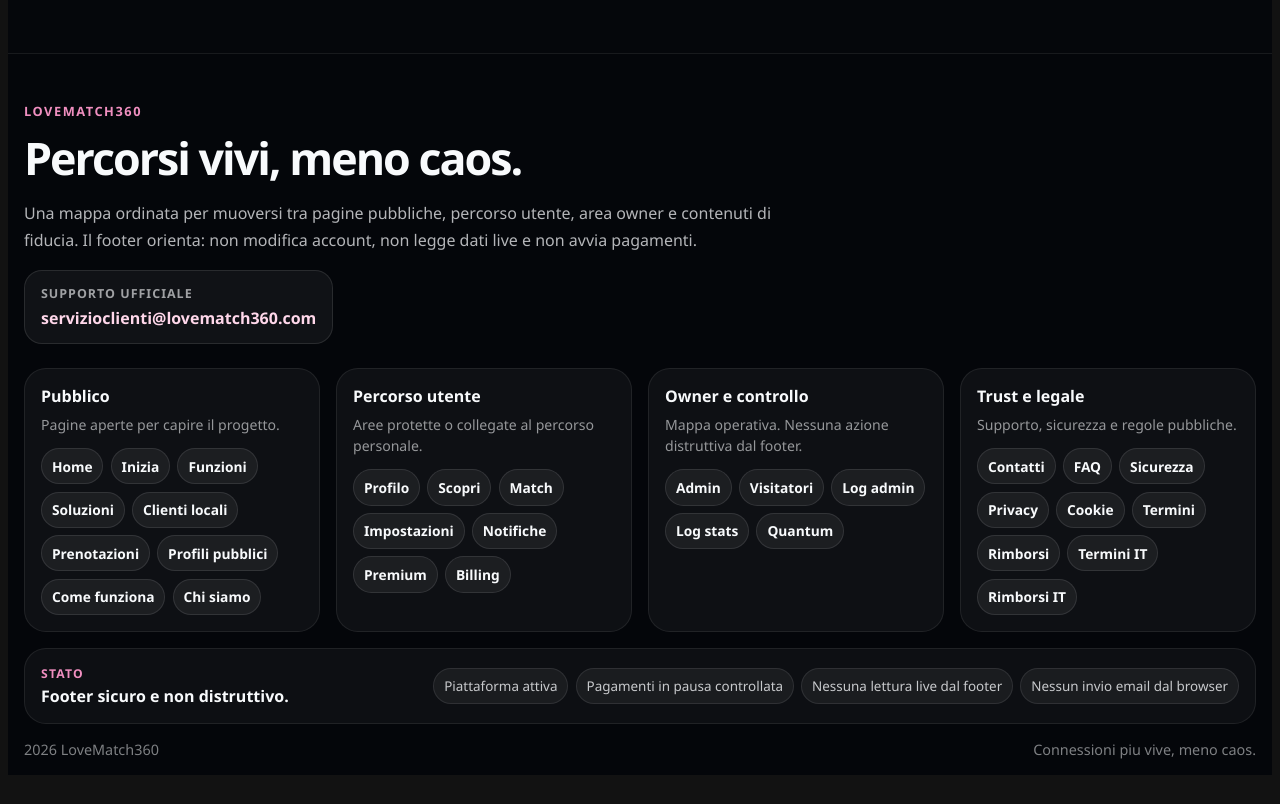
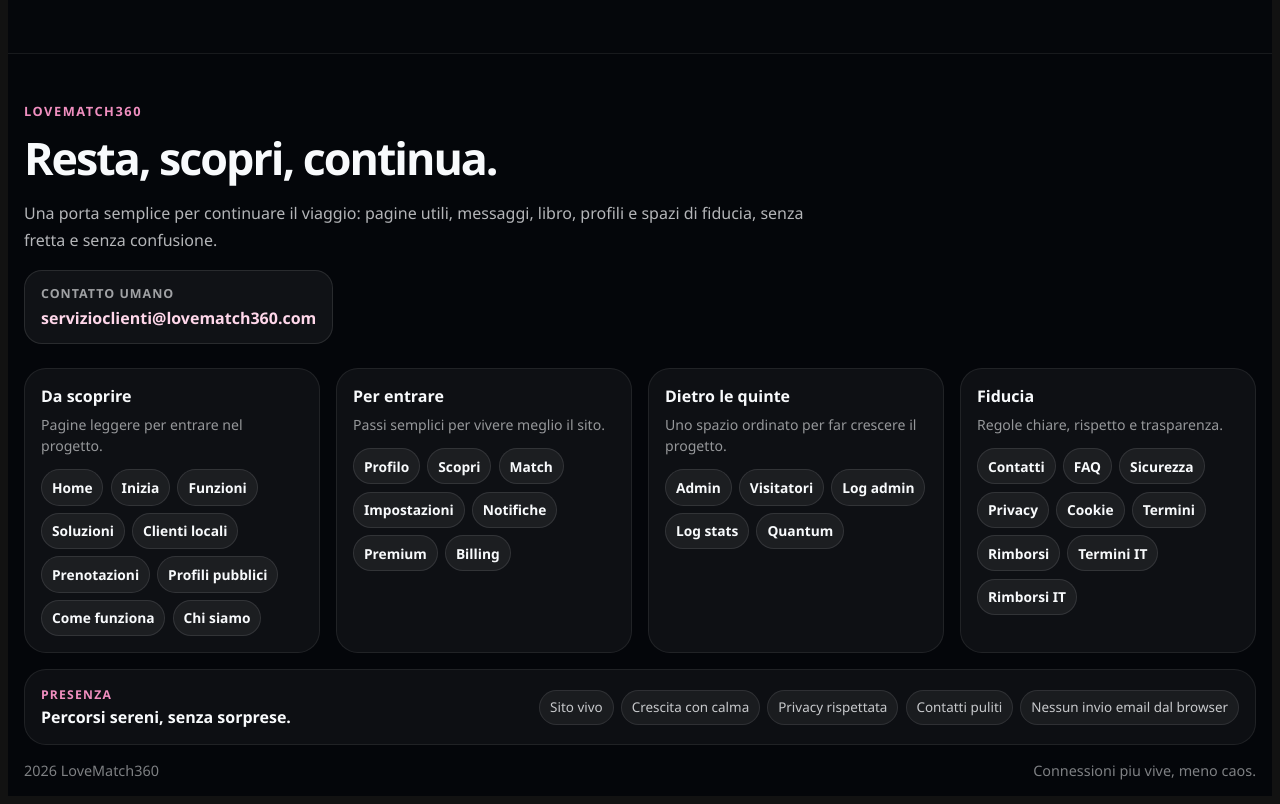
Before and after one commit to ciuval/lm360-admin-prod, a React (Vite) app: page / in a window 1280 px wide. Shown: the part 1300-2104 px from the top of the page. Before the commit the page ends 2083 px from the top, so only its background shows below. Built offline with nearby package versions, Linux system fonts and the light colour scheme; no server answers.

Commit message:
Refresh messages page copy

```diff
--- a/src/AppShell.jsx
+++ b/src/AppShell.jsx
@@ -71,8 +71,8 @@ function getCurrentSection(pathname, isAuthed, tier) {
     return {
       label: "Home",
       helper: isAuthed
-        ? "Questa ÃƒÂ¨ la tua base: da qui puoi orientarti e ripartire pulito."
-        : "Questa ÃƒÂ¨ la porta d'ingresso: da qui inizi, capisci il percorso e scegli cosa fare.",
+        ? "Questa è la tua base: da qui puoi orientarti e ripartire pulito."
+        : "Questa è la porta d'ingresso: da qui inizi, capisci il percorso e scegli cosa fare.",
     };
   }
 
@@ -106,7 +106,7 @@ function getCurrentSection(pathname, isAuthed, tier) {
   if (pathname.startsWith("/messaggi")) {
     return {
       label: "Messaggi",
-      helper: "Qui trovi testi pubblici, idee condivisibili e percorsi umani.",
+      helper: "Qui trovi parole che emozionano, incuriosiscono e invitano a tornare.",
     };
   }
   if (pathname.startsWith("/scopri")) {
@@ -143,7 +143,7 @@ function getCurrentSection(pathname, isAuthed, tier) {
   if (pathname.startsWith("/quantum")) {
     return {
       label: "Quantum",
-      helper: "Qui vivi lÃ¢â‚¬â„¢area avanzata disponibile solo per i livelli abilitati.",
+      helper: "Qui vivi lââ‚¬â„¢area avanzata disponibile solo per i livelli abilitati.",
     };
   }
 
@@ -164,7 +164,7 @@ function getCurrentSection(pathname, isAuthed, tier) {
   if (pathname.startsWith("/checkout")) {
     return {
       label: "Checkout",
-      helper: "Qui trovi il passaggio di pagamento solo quando il percorso Premium ÃƒÂ¨ davvero attivo.",
+      helper: "Qui trovi il passaggio di pagamento solo quando il percorso Premium è davvero attivo.",
     };
   }
 
--- a/src/components/SiteFooter.jsx
+++ b/src/components/SiteFooter.jsx
@@ -1,7 +1,7 @@
 const linkGroups = [
   {
-    title: "Pubblico",
-    note: "Pagine aperte per capire il progetto.",
+    title: "Da scoprire",
+    note: "Pagine leggere per entrare nel progetto.",
     links: [
       { label: "Home", href: "#/" },
       { label: "Inizia", href: "#/welcome" },
@@ -15,8 +15,8 @@ const linkGroups = [
     ],
   },
   {
-    title: "Percorso utente",
-    note: "Aree protette o collegate al percorso personale.",
+    title: "Per entrare",
+    note: "Passi semplici per vivere meglio il sito.",
     links: [
       { label: "Profilo", href: "#/profilo" },
       { label: "Scopri", href: "#/scopri" },
@@ -28,8 +28,8 @@ const linkGroups = [
     ],
   },
   {
-    title: "Owner e controllo",
-    note: "Mappa operativa. Nessuna azione distruttiva dal footer.",
+    title: "Dietro le quinte",
+    note: "Uno spazio ordinato per far crescere il progetto.",
     links: [
       { label: "Admin", href: "#/admin" },
       { label: "Visitatori", href: "#/visitatori" },
@@ -39,8 +39,8 @@ const linkGroups = [
     ],
   },
   {
-    title: "Trust e legale",
-    note: "Supporto, sicurezza e regole pubbliche.",
+    title: "Fiducia",
+    note: "Regole chiare, rispetto e trasparenza.",
     links: [
       { label: "Contatti", href: "#/contatti" },
       { label: "FAQ", href: "#/faq" },
@@ -56,9 +56,10 @@ const linkGroups = [
 ];
 
 const statusItems = [
-  "Piattaforma attiva",
-  "Pagamenti in pausa controllata",
-  "Nessuna lettura live dal footer",
+  "Sito vivo",
+  "Crescita con calma",
+  "Privacy rispettata",
+  "Contatti puliti",
   "Nessun invio email dal browser",
 ];
 
@@ -69,16 +70,14 @@ export default function SiteFooter() {
         <section style={brandStyle} aria-labelledby="footer-brand-title">
           <p style={eyebrowStyle}>LoveMatch360</p>
           <h2 id="footer-brand-title" style={brandTitleStyle}>
-            Percorsi vivi, meno caos.
+            Resta, scopri, continua.
           </h2>
           <p style={brandTextStyle}>
-            Una mappa ordinata per muoversi tra pagine pubbliche, percorso utente,
-            area owner e contenuti di fiducia. Il footer orienta: non modifica account,
-            non legge dati live e non avvia pagamenti.
+            Una porta semplice per continuare il viaggio: pagine utili, messaggi, libro, profili e spazi di fiducia, senza fretta e senza confusione.
           </p>
 
           <div style={contactBoxStyle}>
-            <span style={contactLabelStyle}>Supporto ufficiale</span>
+            <span style={contactLabelStyle}>Contatto umano</span>
             <a href="mailto:servizioclienti@lovematch360.com" style={contactLinkStyle}>
               servizioclienti@lovematch360.com
             </a>
@@ -103,10 +102,10 @@ export default function SiteFooter() {
           ))}
         </nav>
 
-        <section style={statusStyle} aria-label="Stato del servizio">
+        <section style={statusStyle} aria-label="Presenza del servizio">
           <div>
-            <span style={statusLabelStyle}>Stato</span>
-            <strong style={statusTitleStyle}>Footer sicuro e non distruttivo.</strong>
+            <span style={statusLabelStyle}>Presenza</span>
+            <strong style={statusTitleStyle}>Percorsi sereni, senza sorprese.</strong>
           </div>
           <div style={statusItemsStyle}>
             {statusItems.map((item) => (
--- a/src/pages/MessaggiPage.jsx
+++ b/src/pages/MessaggiPage.jsx
@@ -13,21 +13,21 @@ const whatsappHref = `https://wa.me/?text=${whatsappText}`;
 const highlights = [
   {
     label: "Messaggi vivi",
-    title: "Non rumore. Direzione.",
+    title: "Ti prendono con dolcezza.",
     text:
-      "Testi pubblici, leggibili e condivisibili: economia reale, metodo, AI responsabile, libro, lavoro e fiducia.",
+      "Messaggi brevi, curati e piacevoli da leggere. Parlano chiaro, fanno buona impressione e restano in mente.",
   },
   {
-    label: "WhatsApp a fianco",
-    title: "Condividi senza confusione.",
+    label: "Pronti da inviare",
+    title: "Si inviano in un attimo.",
     text:
-      "Ogni messaggio importante deve poter uscire dal sito e viaggiare bene: link pulito, anteprima chiara, testo umano.",
+      "Ogni messaggio è pensato per viaggiare bene tra WhatsApp, Facebook e link diretti, senza perdere fascino.",
   },
   {
     label: "Presenza umana",
-    title: "Pagine che accolgono.",
+    title: "Fanno sentire a casa.",
     text:
-      "Non una schermata fredda. Una stanza ordinata dove il visitatore capisce, respira e decide il prossimo passo.",
+      "Chi apre una pagina trova un tono caldo, uno spazio chiaro e il desiderio di fare il passo successivo.",
   },
 ];
 
@@ -59,11 +59,11 @@ const messageCards = [
 ];
 
 const principles = [
-  "Non copiare il rumore.",
-  "Non promettere risultati automatici.",
-  "Non usare parole aggressive per attirare attenzione.",
-  "Costruire fiducia prima di monetizzare.",
-  "Rendere ogni pagina utile, umana e condivisibile.",
+  "Più calore, meno confusione.",
+  "Più verità, meno frasi vuote.",
+  "Più eleganza, meno pressione.",
+  "Più fiducia, meno fretta.",
+  "Più bellezza, più desiderio di tornare.",
 ];
 
 export default function MessaggiPage() {
@@ -76,12 +76,10 @@ export default function MessaggiPage() {
         <div className="hero-card">
           <p className="eyebrow">LoveMatch360 · Messaggi</p>
           <h1 id="messaggi-title">
-            Messaggi che si aprono come porte, non come rumore.
+            Parole che accendono curiosità e fanno restare.
           </h1>
           <p className="lead">
-            Una pagina pubblica per testi forti, puliti e condivisibili. Qui il
-            visitatore non trova confusione: trova una strada, un tono umano e
-            un motivo per tornare.
+            Qui ogni messaggio nasce per attirare con eleganza, farsi leggere con piacere e lasciare una sensazione bella. Si entra per curiosità e si resta perché tutto parla con calore, chiarezza e stile.
           </p>
 
           <div className="hero-actions">
@@ -105,12 +103,10 @@ export default function MessaggiPage() {
       </section>
 
       <section className="soft-panel">
-        <p className="eyebrow">Effetto nuovo</p>
-        <h2>Pagine coccolanti: leggere, capire, condividere.</h2>
+        <p className="eyebrow">ATMOSFERA NUOVA</p>
+        <h2>Pagine che fanno sentire bene al primo sguardo.</h2>
         <p className="section-lead">
-          Il sito non deve sembrare un pannello tecnico. Deve sembrare una
-          presenza viva: chi entra deve capire cosa fare, sentirsi rispettato e
-          trovare subito un contenuto utile.
+          Chi arriva qui non deve incontrare parole fredde o pesanti. Deve sentire ordine, calore e il desiderio di scoprire qualcosa di bello.
         </p>
 
         <div className="highlight-grid">
@@ -127,11 +123,11 @@ export default function MessaggiPage() {
       <section className="soft-panel message-panel">
         <div className="panel-head">
           <div>
-            <p className="eyebrow">Biblioteca pubblica</p>
-            <h2>Testi pronti da far viaggiare.</h2>
+            <p className="eyebrow">DA LEGGERE SUBITO</p>
+            <h2>Messaggi da leggere e condividere con piacere.</h2>
           </div>
           <a className="mini-share" href={whatsappHref} target="_blank" rel="noreferrer">
-            WhatsApp a fianco
+            Pronti da inviare
           </a>
         </div>
 
@@ -149,12 +145,10 @@ export default function MessaggiPage() {
 
       <section className="soft-panel split">
         <div>
-          <p className="eyebrow">Regola pubblica</p>
-          <h2>La qualità lascia indietro il caos.</h2>
+          <p className="eyebrow">SENSAZIONE GIUSTA</p>
+          <h2>Qui si respira meglio.</h2>
           <p className="section-lead">
-            Non serve scrivere contro altri siti o altre app. Basta costruire un
-            posto più chiaro, più umano e più utile. Il confronto lo
-            farà il visitatore, non una frase aggressiva.
+            Non serve alzare la voce per farsi ricordare. Bastano pagine belle, parole sincere e una presenza che fa stare bene. Quando il tono è giusto, la differenza si sente subito.
           </p>
         </div>
 
@@ -169,19 +163,17 @@ export default function MessaggiPage() {
       </section>
 
       <section className="final-card">
-        <p className="eyebrow">Prossima evoluzione</p>
-        <h2>Prima messaggi, poi membri, poi pagamenti.</h2>
+        <p className="eyebrow">IL PASSO CHE INVITA</p>
+        <h2>Prima l’attenzione, poi la fiducia, poi l’incontro.</h2>
         <p>
-          La strada corretta è questa: creare pubblico e fiducia, aprire una
-          futura area membri, poi costruire pagamenti solo quando l'offerta sarà
-          chiara, protetta e veramente utile.
+          La strada più bella parte da qui: conquistare interesse, creare un legame e accompagnare il visitatore verso qualcosa di sempre più ricco, esclusivo e desiderabile.
         </p>
         <div className="hero-actions">
           <Link className="btn primary" to="/scopri">
             Torna a Scopri
           </Link>
           <Link className="btn ghost" to="/premium">
-            Premium con calma
+            Scopri l’area premium
           </Link>
         </div>
       </section>
```
